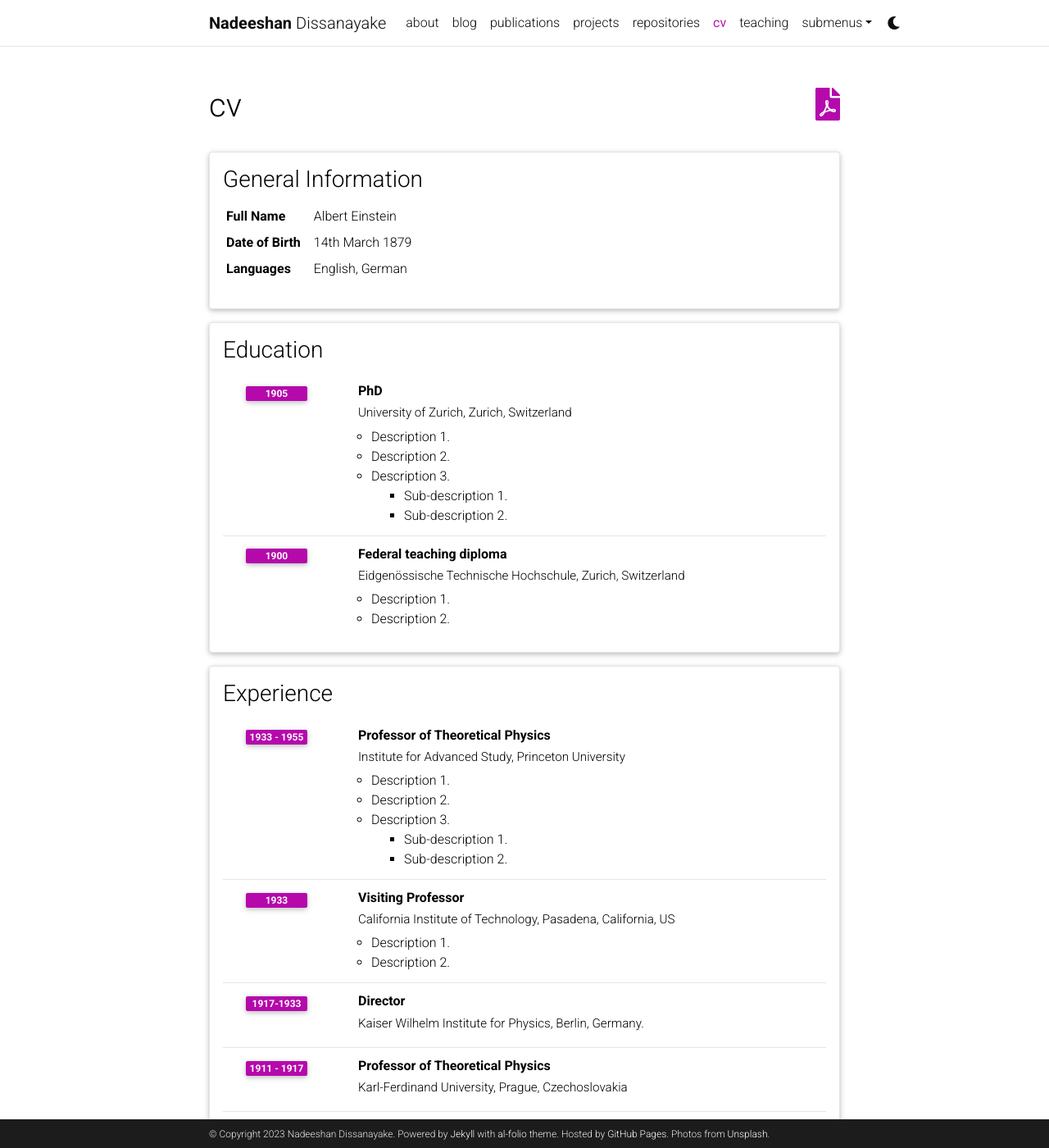
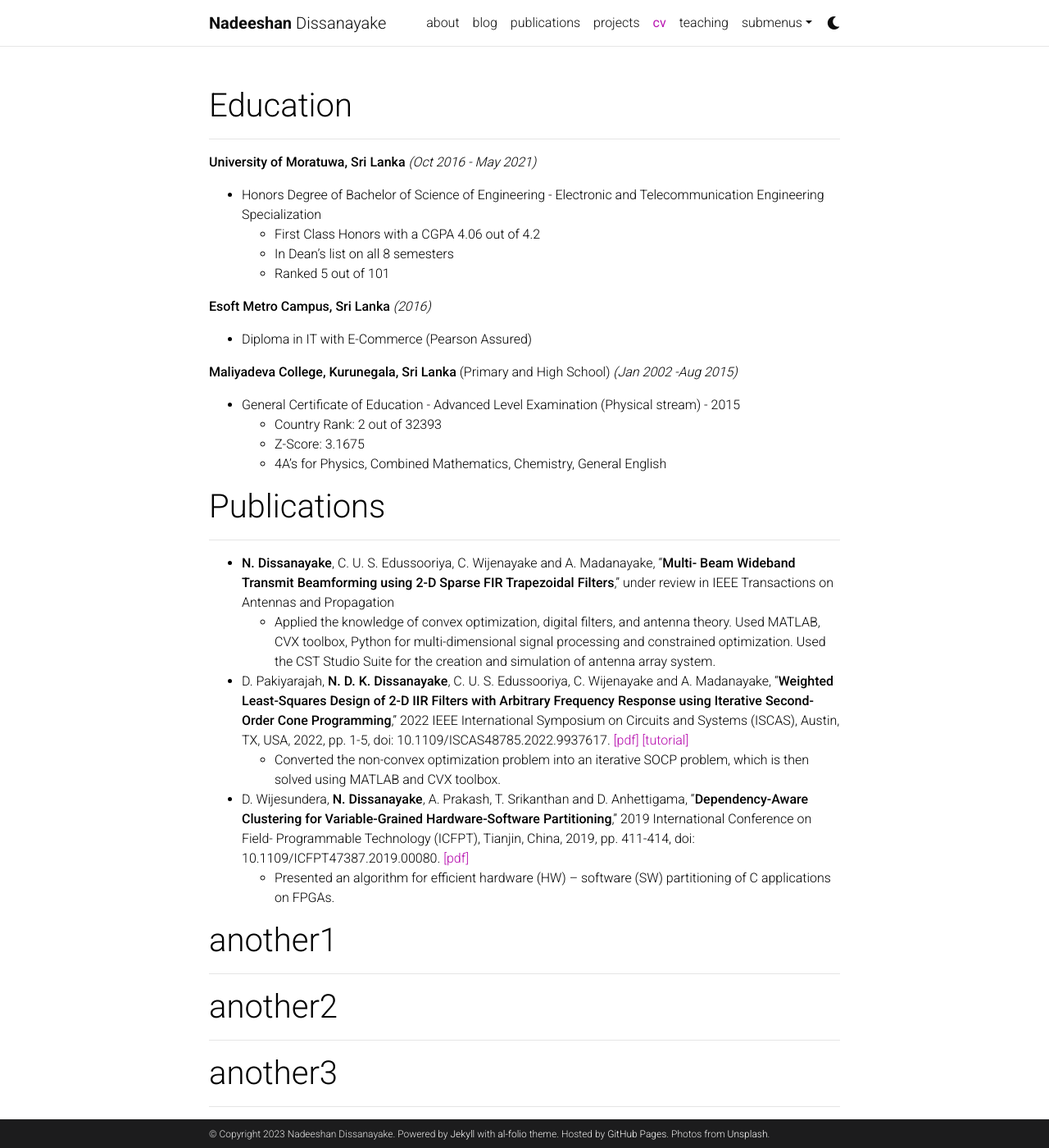
Before and after one commit to Nadeeshan96/nadeeshan96.github.io, a Jekyll site: the page built from _pages/cv.md, in a window 1280 px wide and 1400 px high. Shown: the whole window at 82% size. Built offline with Jekyll 4.4.1, drawn with Linux system fonts in a browser that asks for light colours; comment, search, counter and statistics services are not loaded; a style sheet for code colours, icons or effects is not loaded; some of the changed text lies outside the part shown.

Commit message:
Add CV details

```diff
--- a/_data/cv.yml
+++ /dev/null
@@ -1,97 +0,0 @@
-- title: General Information
-  type: map
-  contents:
-    - name: Full Name
-      value: Albert Einstein
-    - name: Date of Birth
-      value: 14th March 1879
-    - name: Languages
-      value: English, German
-
-- title: Education
-  type: time_table
-  contents:
-    - title: PhD
-      institution: University of Zurich, Zurich, Switzerland
-      year: 1905
-      description:
-        - Description 1.
-        - Description 2.
-        - title: Description 3.
-          contents:
-            - Sub-description 1.
-            - Sub-description 2.
-    - title: Federal teaching diploma
-      institution: Eidgenössische Technische Hochschule, Zurich, Switzerland
-      year: 1900
-      description:
-        - Description 1.
-        - Description 2.
-
-- title: Experience
-  type: time_table
-  contents:
-    - title: Professor of Theoretical Physics
-      institution: Institute for Advanced Study, Princeton University
-      year: 1933 - 1955
-      description:
-        - Description 1.
-        - Description 2.
-        - title: Description 3.
-          contents:
-            - Sub-description 1.
-            - Sub-description 2.
-    - title: Visiting Professor
-      institution: California Institute of Technology, Pasadena, California, US
-      year: 1933
-      description:
-        - Description 1.
-        - Description 2.
-
-    - title: Director
-      institution: Kaiser Wilhelm Institute for Physics, Berlin, Germany.
-      year: 1917-1933
-
-    - title: Professor of Theoretical Physics
-      institution: Karl-Ferdinand University, Prague, Czechoslovakia
-      year: 1911 - 1917
-      description:
-
-    - title: Associate Professor of Theoretical Physics
-      institution: University of Zurich, Zurich, Switzerland
-      year: 1909 - 1911
-
-- title: Open Source Projects
-  type: time_table
-  contents:
-    - title: <a href="https://github.com/alshedivat/al-folio">al-folio</a>
-      year: 2015-now
-      description: A beautiful, simple, clean, and responsive Jekyll theme for academics.
-
-- title: Honors and Awards
-  type: time_table
-  contents:
-    - year: 1921
-      items:
-        - Nobel Prize in Physics
-        - Matteucci Medal
-    - year: 2029
-      items:
-        - Max Planck Medal
-
-- title: Academic Interests
-  type: nested_list
-  contents:
-    - title: Topic 1.
-      items:
-        - Description 1.
-        - Description 2.
-    - title: Topic 2.
-      items:
-        - Description 1.
-        - Description 2.
-
-- title: Other Interests
-  type: list
-  contents:
-    - <u>Hobbies:</u> Hobby 1, Hobby 2, etc.
--- a/_layouts/cv.html
+++ /dev/null
@@ -1,35 +0,0 @@
----
-layout: default
----
-<!-- _layouts/cv.html -->
-        <div class="post">
-
-          <header class="post-header">
-            <h1 class="post-title">{{ page.title }} {% if page.cv_pdf %}<a href="{{ page.cv_pdf | prepend: 'assets/pdf/' | relative_url}}" target="_blank" rel="noopener noreferrer" class="float-right"><i class="fas fa-file-pdf"></i></a>{% endif %}</h1>
-            <p class="post-description">{{ page.description }}</p>
-          </header>
-
-          <article>
-            <div class="cv">
-              {% for entry in site.data.cv %}
-                <div class="card mt-3 p-3">
-                  <h3 class="card-title font-weight-medium">{{ entry.title }}</h3>
-                  <div>
-                  {% if entry.type == "list" %}
-                    {% include cv/list.html %}
-                  {% elsif entry.type == "map" %}
-                    {% include cv/map.html %}
-                  {% elsif entry.type == "nested_list" %}
-                    {% include cv/nested_list.html %}
-                  {% elsif entry.type == "time_table" %}
-                   {% include cv/time_table.html %}
-                  {% else %}
-                    {{ entry.contents }}
-                  {% endif %}
-                  </div>
-                </div>
-              {% endfor %}
-              </div>
-          </article>
-
-        </div>
--- a/_pages/cv.md
+++ b/_pages/cv.md
@@ -1,8 +1,59 @@
 ---
-layout: cv
+layout: default
 permalink: /cv/
 title: cv
+description:
 nav: true
-nav_order: 4
-cv_pdf: example_pdf.pdf
+nav_order: 5
 ---
+
+# Education {#education}
+___
+__University of Moratuwa, Sri Lanka__ _(Oct 2016 - May 2021)_
+- Honors Degree of Bachelor of Science of Engineering - Electronic and Telecommunication Engineering Specialization
+  - First Class Honors with a CGPA 4.06 out of 4.2
+  - In Dean’s list on all 8 semesters
+  - Ranked 5 out of 101
+
+__Esoft Metro Campus, Sri Lanka__ _(2016)_
+- Diploma in IT with E-Commerce (Pearson Assured)
+
+__Maliyadeva College, Kurunegala, Sri Lanka__ (Primary and High School) _(Jan 2002 -Aug 2015)_
+- General Certificate of Education - Advanced Level Examination (Physical stream) - 2015
+  - Country Rank: 2 out of 32393
+  - Z-Score: 3.1675
+  - 4A’s for Physics, Combined Mathematics, Chemistry, General English
+
+# Publications {#publications}
+___
+
+* __N. Dissanayake__, C. U. S. Edussooriya, C. Wijenayake and A. Madanayake, "__Multi-
+Beam Wideband Transmit Beamforming using 2-D Sparse FIR Trapezoidal Filters__," under review in IEEE
+Transactions on Antennas and Propagation
+  * Applied the knowledge of convex optimization, digital filters, and
+  antenna theory. Used MATLAB, CVX toolbox, Python for multi-dimensional signal processing and constrained
+  optimization. Used the CST Studio Suite for the creation and simulation of antenna array system.
+
+* D. Pakiyarajah, __N. D. K. Dissanayake__, C. U. S. Edussooriya, C. Wijenayake and A. Madanayake,
+"__Weighted Least-Squares Design of 2-D IIR Filters with Arbitrary Frequency Response using Iterative Second-
+Order Cone Programming__," 2022 IEEE International Symposium on Circuits and Systems (ISCAS), Austin, TX, USA,
+2022, pp. 1-5, doi: 10.1109/ISCAS48785.2022.9937617.
+[[pdf]](https://drive.google.com/file/d/1LHU2egwflD_wPyBtVeNSH6lYPqlumeAm/view)
+[[tutorial]](https://drive.google.com/file/d/1E7M5ctkxV-C4oUsuvWN3gpyVQYP-Xh_N/view)
+  * Converted the non-convex optimization problem into an iterative SOCP problem,
+which is then solved using MATLAB and CVX toolbox.
+
+* D. Wijesundera, __N. Dissanayake__, A. Prakash, T. Srikanthan and D. Anhettigama, "__Dependency-Aware
+Clustering for Variable-Grained Hardware-Software Partitioning__," 2019 International Conference on Field-
+Programmable Technology (ICFPT), Tianjin, China, 2019, pp. 411-414, doi: 10.1109/ICFPT47387.2019.00080.
+[[pdf]](https://drive.google.com/file/d/1vtNaD3MGFhkxNma12EH2frdmsXDiAF6v/view)
+  * Presented an algorithm for efficient hardware (HW) – software (SW) partitioning of C applications on FPGAs.
+
+# another1 {#another1}
+___
+
+# another2 {#another2}
+___
+
+# another3 {#another3}
+___
```
Also changed, not shown: _pages/repositories.md (deleted, +0 -44 lines).
